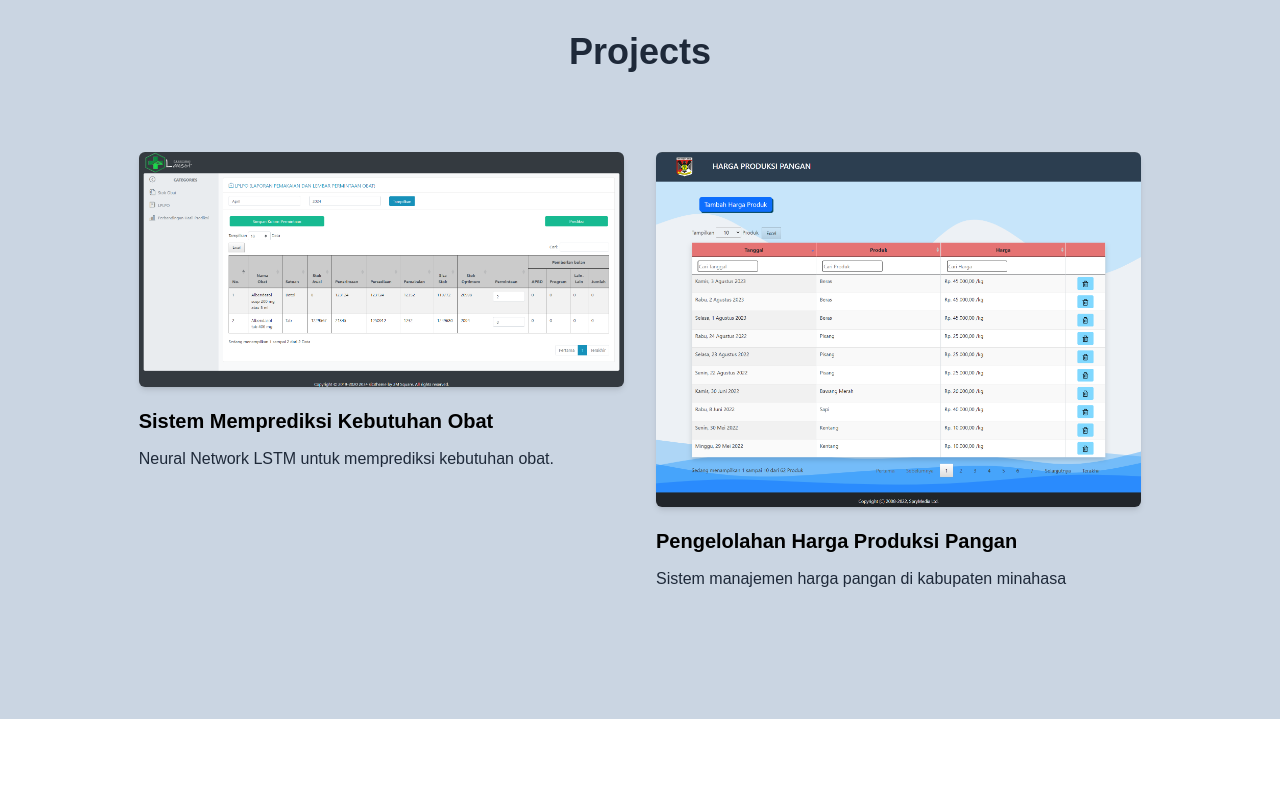
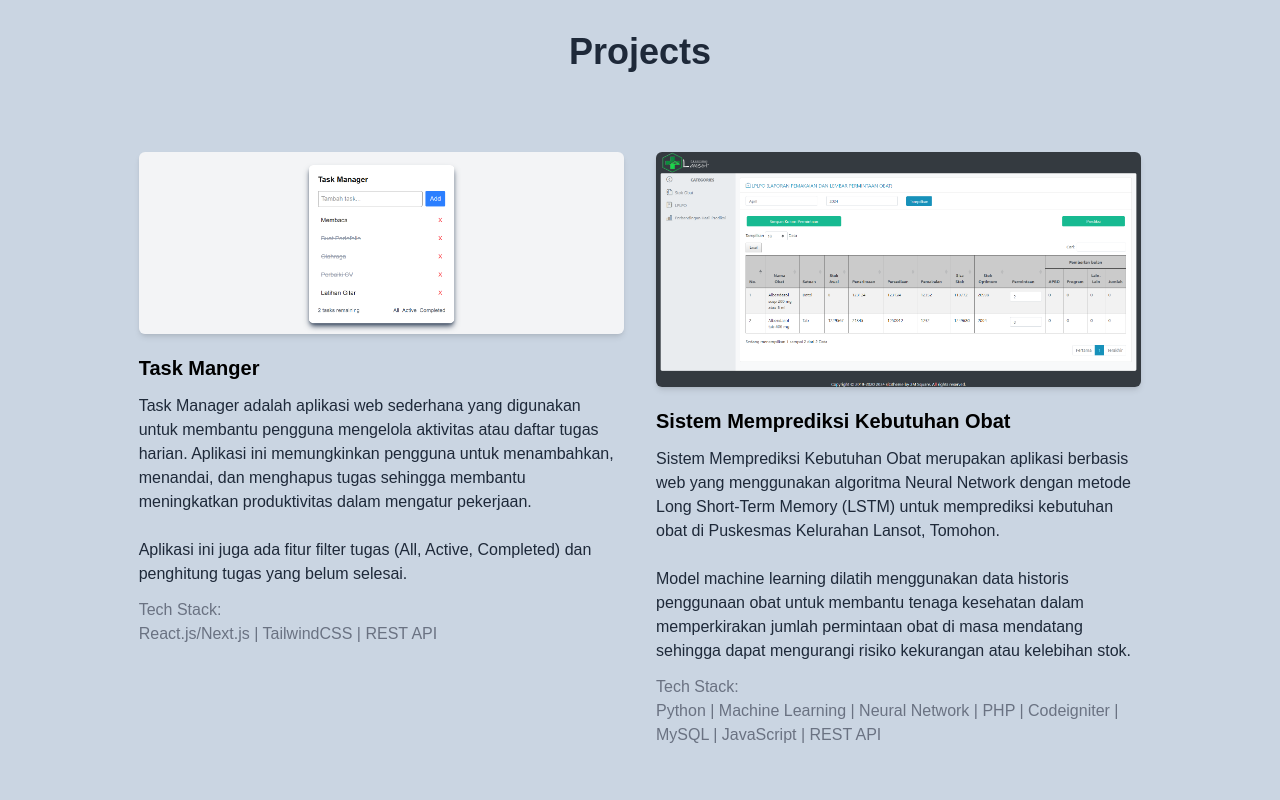
Before and after one commit to Victorpaat881/Victor-Paat-Portofolio, a Next.js app: page / in a window 1280 px wide. Shown: the part 1400-2200 px from the top of the page. Built offline with nearby package versions, Linux system fonts and the light colour scheme.

Commit message:
Menambah Projek dan deskripsinya

```diff
--- a/components/Projects.jsx
+++ b/components/Projects.jsx
@@ -2,14 +2,28 @@ import Image from "next/image";
 export default function Projects() {
   const projects = [
     {
+      image: "/1.png",
+      title: "Task Manger",
+      description: `Task Manager adalah aplikasi web sederhana yang digunakan untuk membantu pengguna mengelola aktivitas atau daftar tugas harian. Aplikasi ini memungkinkan pengguna untuk menambahkan, menandai, dan menghapus tugas sehingga membantu meningkatkan produktivitas dalam mengatur pekerjaan.
+
+        Aplikasi ini juga ada fitur filter tugas (All, Active, Completed) dan penghitung tugas yang belum selesai.`,
+      techStack: "React.js/Next.js | TailwindCSS | REST API",
+    },
+    {
       image: "/2.png",
       title: "Sistem Memprediksi Kebutuhan Obat",
-      description: "Neural Network LSTM untuk memprediksi kebutuhan obat.",
+      description: `Sistem Memprediksi Kebutuhan Obat merupakan aplikasi berbasis web yang menggunakan algoritma Neural Network dengan metode Long Short-Term Memory (LSTM) untuk memprediksi kebutuhan obat di Puskesmas Kelurahan Lansot, Tomohon.
+
+      Model machine learning dilatih menggunakan data historis penggunaan obat untuk membantu tenaga kesehatan dalam memperkirakan jumlah permintaan obat di masa mendatang sehingga dapat mengurangi risiko kekurangan atau kelebihan stok.`,
+      techStack:
+        "Python | Machine Learning | Neural Network | PHP | Codeigniter | MySQL | JavaScript | REST API",
     },
     {
       image: "/3.png",
       title: "Pengelolahan Harga Produksi Pangan",
-      description: "Sistem manajemen harga pangan di kabupaten minahasa",
+      description:
+        "Sistem Pengelolaan Harga Produksi Pangan adalah aplikasi web yang digunakan untuk mengelola data harga komoditas pangan di Kabupaten Minahasa. Sistem ini memungkinkan admin untuk menambahkan, memperbarui, dan mengelola data harga produk pangan sehingga informasi harga dapat dipantau dengan lebih terstruktur dan efisien.",
+      techStack: "PHP | Codeigniter | DataTables | MySQL",
     },
   ];
 
@@ -37,8 +51,12 @@ export default function Projects() {
             <h3 className="mt-5 mb-3 text-xl font-semibold text-black">
               {project.title}
             </h3>
-            <p className="text-base font-medium text-gray-800">
+            <p className="text-base mb-3 font-medium text-gray-800 whitespace-pre-line">
               {project.description}
+            </p>
+            <p className="text-base font-normal text-gray-500">
+              Tech Stack: <br />
+              {project.techStack}
             </p>
           </div>
         ))}
--- a/components/Skills.jsx
+++ b/components/Skills.jsx
@@ -13,6 +13,7 @@ export default function Skills() {
     "MySQL",
     "Python",
     "Machine Learning",
+    "Neural Network",
     "Git",
   ];
 
--- a/next.config.ts
+++ b/next.config.ts
@@ -3,7 +3,7 @@ import type { NextConfig } from "next";
 const nextConfig: NextConfig = {
   /* config options here */
   reactCompiler: true,
-  allowedDevOrigins: ["10.89.250.146"],
+  allowedDevOrigins: ["192.168.1.7"],
 };
 
 export default nextConfig;
```
Also changed, not shown: public/1.png (added).
